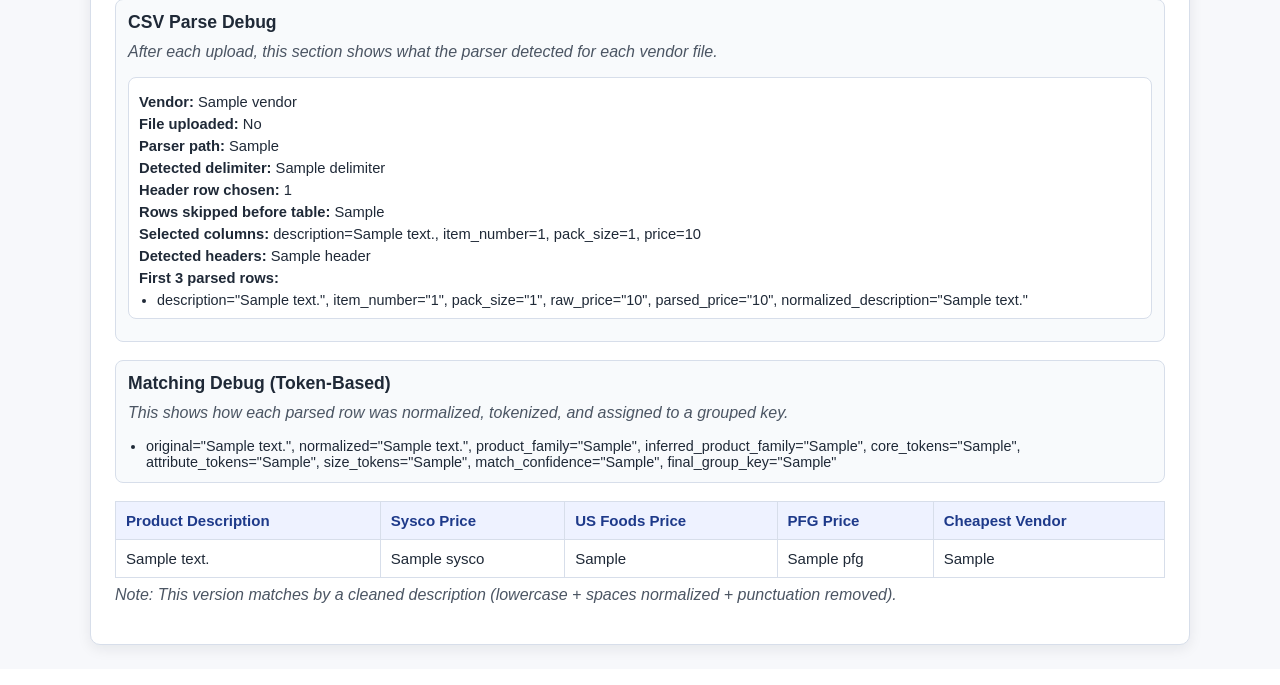
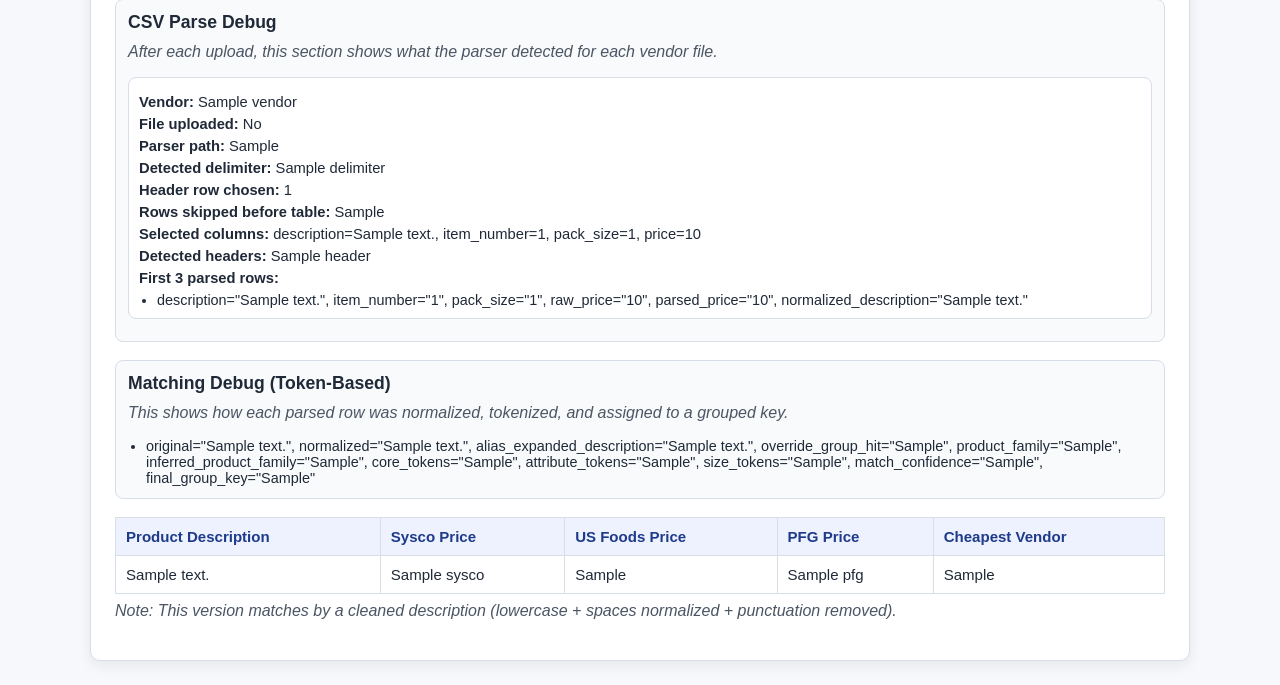
Before and after one commit to Mfaraglia/Confluence, a Flask app: template templates/index.html in a window 1280 px wide. Shown: the part 345-1030 px from the top of the page. Before the commit the page ends 999 px from the top, so only its background shows below. Run offline with Flask 3, Linux system fonts and the light colour scheme; the template is opened without the code that fills it: most values are stand-ins (such as "Sample title", 1, 10 or a date in 2020).

Commit message:
Add central product aliases and manual override match groups

```diff
--- a/app.py
+++ b/app.py
@@ -5,6 +5,7 @@
 from typing import Any, Dict, List, Optional, Tuple
 
 from flask import Flask, render_template, request, session
+from manual_overrides import MANUAL_MATCH_OVERRIDES
 
 app = Flask(__name__)
 app.secret_key = "dev-secret-key-change-me"
@@ -78,6 +79,25 @@
     "controlled_vacuum_packed": "cvp",
     "boneless_skinless": "boneless skinless",
     "beer_battered": "battered",
+}
+
+# Central alias dictionary for product terms + vendor shorthand.
+PRODUCT_ALIASES = {
+    "squid": "calamari",
+    "calamari": "calamari",
+    "aplwd": "applewood",
+    "l/o": "laid out",
+    "laid out": "laid out",
+    "bb": "beer battered",
+    "brst": "breast",
+    "tndr": "tender",
+    "ched": "cheddar",
+    "mozz": "mozzarella",
+    "whi": "white",
+    "hngd": "hinged",
+    "cmpt": "compartment",
+    "fz": "frozen",
+    "ref": "refrigerated",
 }
 WEAK_TOKENS = {
     "lb",
@@ -181,6 +201,7 @@
     text = text.replace("b/s", " boneless skinless ")
     text = text.replace("_", " ")
     text = text.replace("double lobe", "double")
+    text = text.replace("l/o", " laid out ")
 
     # Convert pound shorthand (#) into lb before punctuation cleanup.
     text = re.sub(r"#", " lb ", text)
@@ -192,7 +213,8 @@
     # Expand common abbreviations token-by-token.
     expanded_tokens: List[str] = []
     for token in text.split():
-        replacement = TERM_REPLACEMENTS.get(token, token)
+        replacement = PRODUCT_ALIASES.get(token, token)
+        replacement = TERM_REPLACEMENTS.get(replacement, replacement)
         expanded_tokens.extend(replacement.split())
     text = " ".join(expanded_tokens)
 
@@ -212,6 +234,19 @@
     text = re.sub(r"\s+", " ", text).strip()
 
     return text
+
+
+def find_manual_override_group(normalized_description: str) -> str:
+    # Manual overrides win first. We compare normalized forms for simple exact matching.
+    normalized_input = clean_description_for_match(normalized_description)
+    for group_key, phrases in MANUAL_MATCH_OVERRIDES.items():
+        normalized_group_key = clean_description_for_match(group_key)
+        if normalized_input == normalized_group_key:
+            return group_key
+        for phrase in phrases:
+            if normalized_input == clean_description_for_match(phrase):
+                return group_key
+    return ""
 
 
 # Turn normalized description into meaningful tokens for matching.
@@ -495,12 +530,14 @@
             "pack_size": pack_size,
             "price": parse_price_to_float(raw_price),
             "normalized_description": clean_description_for_match(description),
+            "alias_expanded_description": clean_description_for_match(description),
             "final_tokens": build_meaningful_tokens(clean_description_for_match(description)),
             "core_tokens": [],
             "attribute_tokens": [],
             "size_tokens": [],
             "product_family": "",
             "inferred_product_family": "",
+            "override_group_hit": "",
             "match_confidence": 0.0,
             "final_group_key": "",
         }
@@ -515,12 +552,14 @@
                     "raw_price": raw_price,
                     "parsed_price": parsed_row["price"],
                     "normalized_description": parsed_row["normalized_description"],
+                    "alias_expanded_description": parsed_row["alias_expanded_description"],
                     "final_tokens": parsed_row["final_tokens"],
                     "core_tokens": parsed_row["core_tokens"],
                     "attribute_tokens": parsed_row["attribute_tokens"],
                     "size_tokens": parsed_row["size_tokens"],
                     "product_family": parsed_row["product_family"],
                     "inferred_product_family": parsed_row["inferred_product_family"],
+                    "override_group_hit": parsed_row["override_group_hit"],
                     "match_confidence": parsed_row["match_confidence"],
                     "final_group_key": parsed_row["final_group_key"],
                 }
@@ -588,13 +627,26 @@
         normalized_description = str(
             row.get("normalized_description") or clean_description_for_match(original_description)
         )
+        alias_expanded_description = str(
+            row.get("alias_expanded_description") or normalized_description
+        )
         tokens = build_meaningful_tokens(normalized_description)
         core_tokens, attribute_tokens, size_tokens = split_core_attribute_size_tokens(tokens)
-        product_family = detect_family_alias(core_tokens, attribute_tokens)
+        override_group_hit = find_manual_override_group(alias_expanded_description)
+        product_family = ""
         inferred_product_family = ""
-        if not product_family:
-            inferred_product_family = infer_product_family_from_tokens(core_tokens)
-            product_family = inferred_product_family
+
+        # Priority:
+        # 1) manual override
+        # 2) alias/family rules
+        # 3) token-based fallback classifier
+        if override_group_hit:
+            product_family = override_group_hit
+        else:
+            product_family = detect_family_alias(core_tokens, attribute_tokens)
+            if not product_family:
+                inferred_product_family = infer_product_family_from_tokens(core_tokens)
+                product_family = inferred_product_family
 
         # Required grouping behavior:
         # After product_family is assigned, always use it as final group key.
@@ -640,6 +692,7 @@
         row["size_tokens"] = size_tokens
         row["product_family"] = product_family
         row["inferred_product_family"] = inferred_product_family
+        row["override_group_hit"] = override_group_hit
         row["match_confidence"] = round(match_confidence, 2)
         row["final_group_key"] = final_group_key
         row["final_tokens"] = tokens
@@ -647,6 +700,8 @@
             {
                 "description": original_description,
                 "normalized_description": normalized_description,
+                "alias_expanded_description": alias_expanded_description,
+                "override_group_hit": override_group_hit,
                 "product_family": product_family,
                 "inferred_product_family": inferred_product_family,
                 "core_tokens": ", ".join(core_tokens),
--- /dev/null
+++ b/manual_overrides.py
@@ -0,0 +1,14 @@
+"""
+Manual product grouping overrides.
+
+Key = final_group_key to force.
+Value = list of phrases/descriptions that should map to that key.
+"""
+
+MANUAL_MATCH_OVERRIDES = {
+    "calamari": ["squid", "calamari", "ring and tentacle"],
+    "applewood laid out bacon 18-22": [
+        "bacon 18-22 l/o aplwd",
+        "bacon pork 18-22 count sliced laid out hickory smoked cured raw frozen vac",
+    ],
+}
--- a/templates/index.html
+++ b/templates/index.html
@@ -365,6 +365,8 @@
             <li>
               original="{{ item.description }}",
               normalized="{{ item.normalized_description }}",
+              alias_expanded_description="{{ item.alias_expanded_description }}",
+              override_group_hit="{{ item.override_group_hit }}",
               product_family="{{ item.product_family }}",
               inferred_product_family="{{ item.inferred_product_family }}",
               core_tokens="{{ item.core_tokens }}",
```
Also changed, not shown: README.md.
